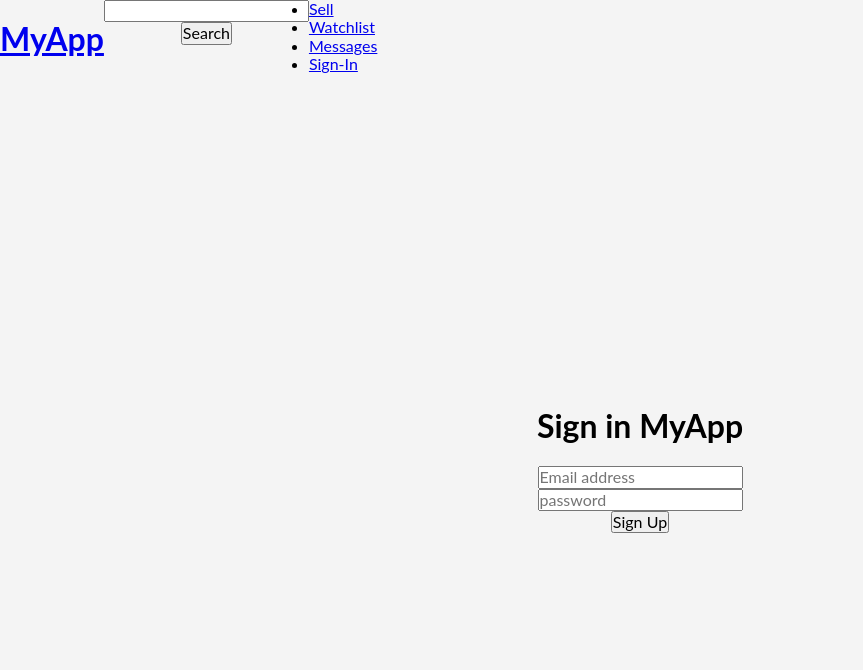
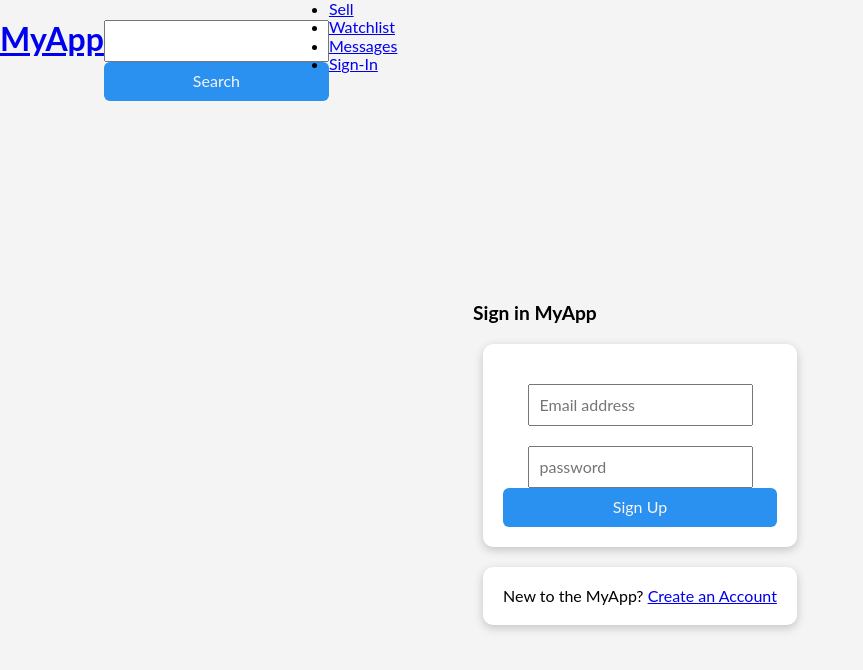
Before and after one commit to kaddy120/books-resale, a React (Create React App) app: page /sign-in in a window 1280 px wide. Shown: the top 670 px of the page, without its empty margins (0-863 px from the left). Built offline with nearby package versions, Linux system fonts and the light colour scheme.

Commit message:
sigin form

```diff
--- a/src/components/book/index.js
+++ b/src/components/book/index.js
@@ -49,7 +49,7 @@ Book.Text = function BookCard({ children, ...restPros }) {
 //   }
 
 //it some sort of a button with a state, that depends on a book that a user is either watching or not;
-Book.Watch = function BookWatch({ children, colour}) {
+Book.Watch = function BookWatch({ children, colour, user}) {
     return (
         //FaHeart
     <Watch color="blue"><FaRegHeart color="rgb(42, 145, 241)" /></Watch>
--- a/src/components/form/index.js
+++ b/src/components/form/index.js
@@ -1,4 +1,5 @@
 import React from 'react';
+import {Link} from 'react-router-dom'
 import {
     Title,
     Container,
@@ -8,8 +9,9 @@ import {
     Input,
     Button,
     Text,
-    Link,
-    Base
+    Base,
+    InputControl,
+    Card
 } from './style/form'
 
 export default function Form({ children}) {
@@ -54,9 +56,22 @@ Form.Error = function FormError({ children, ...restProps }) {
     )
 }
 
+Form.InputControl = function FormInputControl({children})
+{
+    return(
+    <InputControl>{children}</InputControl>
+    )
+}
+
 Form.Input = function FormInput({...restProps }) {
     return (
         <Input {...restProps} />
+    )
+}
+
+Form.Card = function FormCard({ children, ...restProps }) {
+    return (
+        <Card {...restProps}>{children}</Card>
     )
 }
 
--- a/src/components/form/style/form.js
+++ b/src/components/form/style/form.js
@@ -1,4 +1,5 @@
 import styled from 'styled-components/macro';
+import { lightColour, primaryColour } from '../../../globalStyles/variables';
 // import {Title, Container, Inner, Small, Error, Input, Button} from './style/form'
 
 export const Container = styled.div`
@@ -6,7 +7,16 @@ export const Container = styled.div`
     justify-content: center;
     height: 100vh;
     align-items: center;
+`;
 
+export const Card = styled.div`
+    background-color: #fff;
+    border-radius: 10px;
+    box-shadow: 0 3px 10px rgba(0,0,0, 0.2);
+    padding: 20px;
+    margin: 10px;
+    //i will have to change this colour;
+    color: black;
 `;
 
 export const Inner = styled.div`
@@ -16,8 +26,10 @@ export const Inner = styled.div`
 `;
 
 export const Title = styled.h1`
-    /* font-size: larger;
-    font-weight: 700; */
+    font-size: larger;
+    font-weight: 700;
+    margin-top: 5%;
+    margin-bottom: 10px;
 `;
 
 export const Small = styled.p``;
@@ -29,7 +41,23 @@ export const Text = styled.p``;
 export const Link = styled.a``;
 
 export const Input = styled.input`
+   font-size: 16px;
+   padding: 10px;
+   margin-top: 20px;
+
+   &:focus{
+        outline: none !important;
+        border: 1px solid rgb(6, 111, 231);
+        box-shadow: 0 0 6px #719ECE;
+   }
 `;
+
+export const InputControl = styled.div`
+    display: flex;
+    flex-direction: column;
+`;
+
+export const ErroSmall = styled.small``;
 
 export const Base = styled.form`
     display: flex;
@@ -39,4 +67,18 @@ export const Base = styled.form`
 
 `;
 
-export const Button = styled.button``;
+export const Button = styled.button`
+    width: 100%;
+    border-radius: 6px;
+    cursor: pointer;
+    border: none;
+    background-color: ${primaryColour};
+    color: ${lightColour};
+    font-size: medium;
+    padding: 10px;
+    transition: transform 0.3s;
+
+    &:hover{
+        transform: scale(0.985);
+    }
+`;
--- a/src/pages/signin.js
+++ b/src/pages/signin.js
@@ -1,21 +1,50 @@
-import React from 'react';
-import {Form} from '../components';
+import React, { useState } from 'react';
+import { Form } from '../components';
+import { firebase } from '../lib/firebase';
 
-export default function Signin()
-{
-    function HandleSignin(event)
-    {
+
+export default function Signin() {
+
+    const [email, setEmail] = useState('');
+    const [password, setPassword] = useState('');
+    const [error, setError] = useState('');
+
+    function HandleSignin(event) {
         event.disableDefault();
+
+        firebase.auth().signInWithEmailAndPassword(email, password)
+        .then(()=>{
+            //i have to redirect to the right page;
+        })
+        .catch((err)=>{
+            setError(err.message);
+        })
     }
 
-    return(
-       <Form>
-           <Form.Title> Sign in MyApp</Form.Title>
-           <Form.Base onSubmit={HandleSignin}>
-               <Form.Input type="email" placeholder = "Email address" />
-               <Form.Input type="password" placeholder="password" />
-               <Form.Button>Sign Up</Form.Button>
-           </Form.Base>
-       </Form>
+
+    function HandleSignin(event) {
+        event.preventDefault();
+    }
+
+    return (
+        <Form>
+            <Form.Title> Sign in MyApp</Form.Title>
+            <Form.Card>
+                <Form.Base method="POST" onSubmit={HandleSignin}>
+                    <Form.Input
+                        onChange={({ target }) => setEmail(target.value)}
+                        type="email"
+                        placeholder="Email address" />
+                    <Form.Input
+                        onChange={({ target }) => setPassword(target.value)}
+                        type="password"
+                        placeholder="password" />
+                    <Form.Button type="submit" marginTop={true} >Sign Up</Form.Button>
+                </Form.Base>
+            </Form.Card>
+            <Form.Card>
+                <Form.Text>New to the MyApp? <Form.Link to="/sign-up">Create an Account</Form.Link></Form.Text>
+            </Form.Card>
+        </Form>
     )
 }
--- a/src/pages/signup.js
+++ b/src/pages/signup.js
@@ -2,7 +2,7 @@ import React, { useContext, useEffect, useState } from 'react';
 import { useHistory } from 'react-router-dom';
 import { Form } from '../components';
 import { FirebaseContext } from '../context/firebase';
-import {firebase} from '../lib/firebase';
+import { firebase } from '../lib/firebase';
 
 export default function Signin() {
     //const { firebase } = useContext(FirebaseContext);
@@ -41,6 +41,7 @@ export default function Signin() {
     return (
         <Form>
             <Form.Title> Sign Up for MyApp</Form.Title>
+            <Form.Card>
                 <Form.Base onSubmit={handleSignup} method="POST">
                     <Form.Input type="text"
                         onChange={({ target }) => setFirstName(target.value)}
@@ -60,6 +61,7 @@ export default function Signin() {
                         placeholder="password" />
                     <Form.Button type="submit">Sign Up</Form.Button>
                 </Form.Base>
+            </Form.Card>
         </Form>
     )
 }
```
Also changed, not shown: 1 other file (tests, documents, lock files or other folders). Lines whose indentation alone changed are shown as unchanged.
